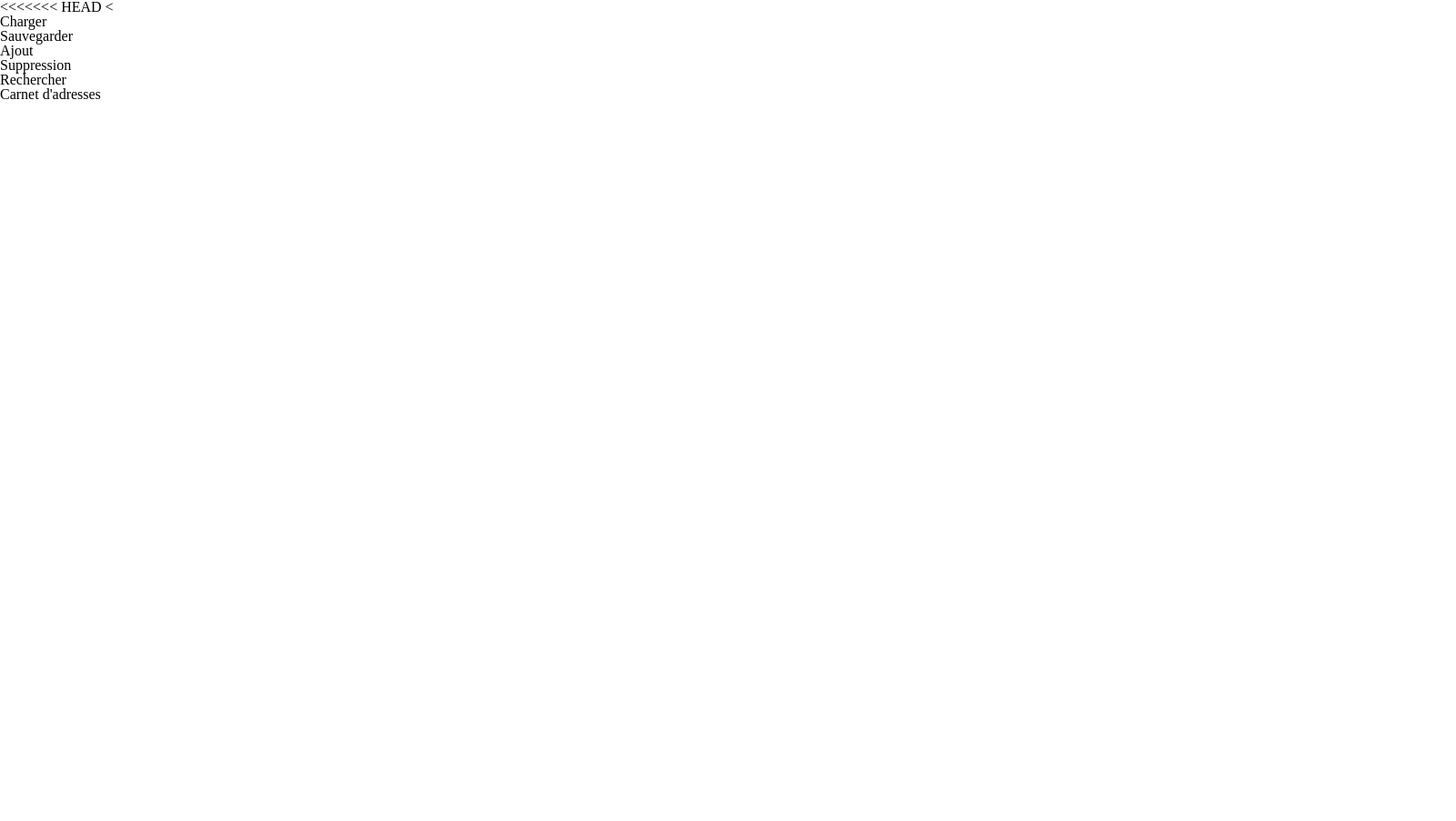
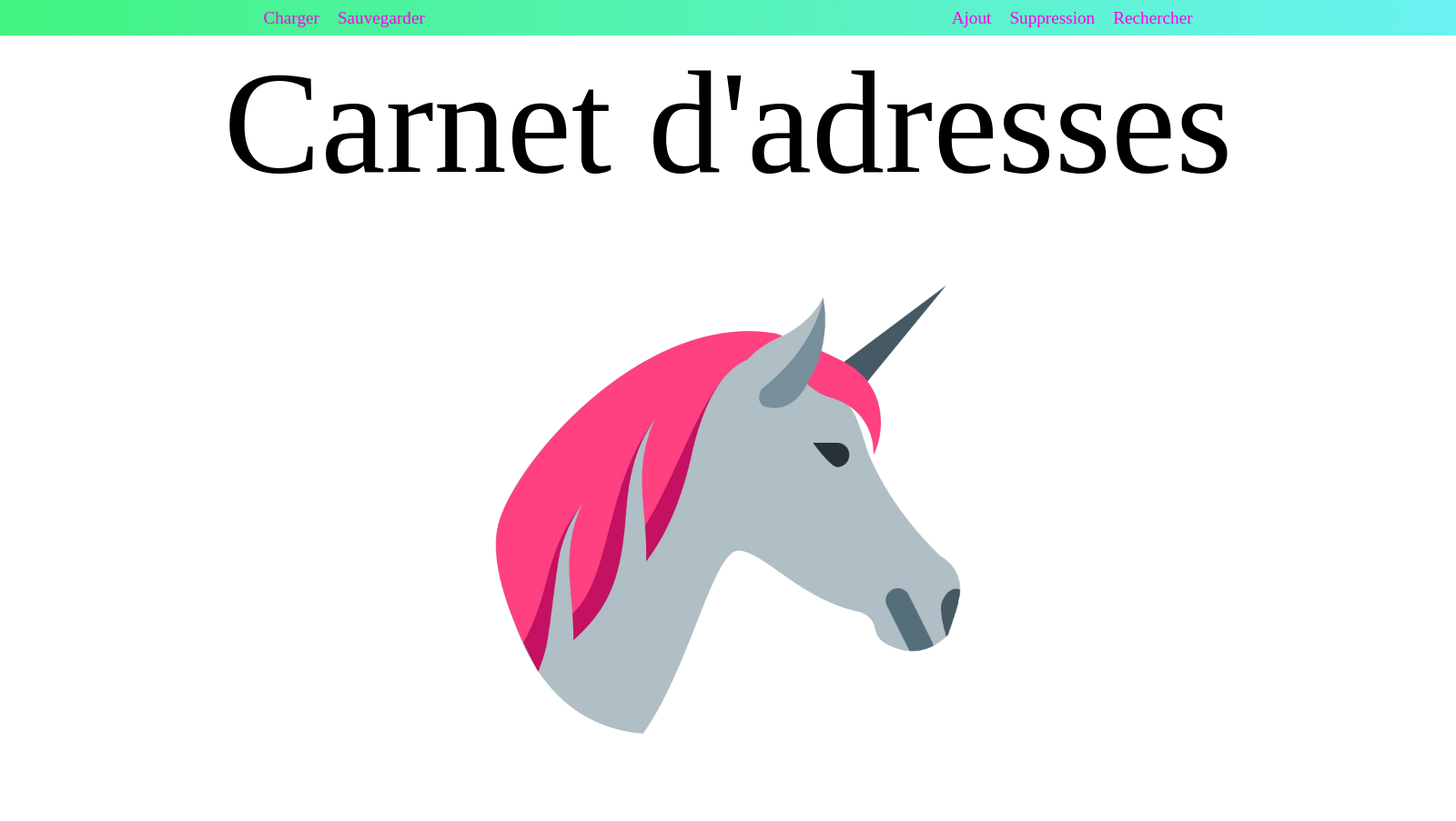
Before and after one commit to GroupBinomeUn/HarmoAlgo_ELECTRON, an Electron app: page index.html in a window 1600 px wide. Shown: the whole page at 91% size. Before the commit the page ends 800 px from the top, so only its background shows below. Drawn offline with Linux system fonts and the light colour scheme.

Commit message:
Modification : Html / Folder / Image

```diff
--- a/index.html
+++ b/index.html
@@ -1,29 +1,31 @@
 <!DOCTYPE html>
 <html>
-<<<<<<< HEAD
 	<head>
 		<meta charset="UTF-8">
 		<title>Address Book</title>
-    <link rel="stylesheet" href="ressources/css/meyerweb.css">
-    <link rel="stylesheet" href="ressources/css/style.css">
-		<
+		<link rel="stylesheet" href="resources/css/meyerweb.css">
+		<link rel="stylesheet" href="resources/css/style.css">
 	</head>
 
 	<header>
-		<nar>
+		<nav>
 		<ul>
-			<li>Charger</li>
-			<li>Sauvegarder</li>
+			<li><a href="#">Charger</a></li>
+			<li><a href="#">Sauvegarder</a></li>
 		</ul>
-			<ul>
-				<li>Ajout</li>
-				<li>Suppression</li>
-				<li>Rechercher</li>
+			<ul class="choices">
+				<li><a href="addPeople.html">Ajout</a></li>
+				<li><a href="deletePeople.html">Suppression</a></li>
+				<li><a href="viewPeoples.html">Rechercher</a></li>
 			</ul>
 		</nav>
 	</header>
 
 	<body>
-		<h3>Carnet d'adresses</h3>
+		<main>
+			<h3>Carnet d'adresses</h3>
+			<!--<img src="resources/img/book.png">-->
+			<img src="resources/img/unicorn.png">
+		</main>
 	</body>
 </html>
--- /dev/null
+++ b/resources/css/meyerweb.css
@@ -0,0 +1,48 @@
+/* http://meyerweb.com/eric/tools/css/reset/
+   v2.0 | 20110126
+   License: none (public domain)
+*/
+
+html, body, div, span, applet, object, iframe,
+h1, h2, h3, h4, h5, h6, p, blockquote, pre,
+a, abbr, acronym, address, big, cite, code,
+del, dfn, em, img, ins, kbd, q, s, samp,
+small, strike, strong, sub, sup, tt, var,
+b, u, i, center,
+dl, dt, dd, ol, ul, li,
+fieldset, form, label, legend,
+table, caption, tbody, tfoot, thead, tr, th, td,
+article, aside, canvas, details, embed,
+figure, figcaption, footer, header, hgroup,
+menu, nav, output, ruby, section, summary,
+time, mark, audio, video {
+	margin: 0;
+	padding: 0;
+	border: 0;
+	font-size: 100%;
+	font: inherit;
+	vertical-align: baseline;
+}
+/* HTML5 display-role reset for older browsers */
+article, aside, details, figcaption, figure,
+footer, header, hgroup, menu, nav, section {
+	display: block;
+}
+body {
+	line-height: 1;
+}
+ol, ul {
+	list-style: none;
+}
+blockquote, q {
+	quotes: none;
+}
+blockquote:before, blockquote:after,
+q:before, q:after {
+	content: '';
+	content: none;
+}
+table {
+	border-collapse: collapse;
+	border-spacing: 0;
+}
--- /dev/null
+++ b/resources/css/style.css
@@ -0,0 +1,58 @@
+html,
+body {
+	width: 100%;
+	min-heigth: 100vh;
+}
+a {
+	text-decoration: none;
+	color: #ff00e9;
+}
+a:hover{
+	font-weight: bold;
+	color: #ca41f4;
+}
+
+/* ---------------*/
+/* --- Header --- */
+/* ---------------*/
+header nav {
+	background: linear-gradient(0.25turn, #41f47f, #6af2f2);
+	width: 100%;
+	display: flex;
+	flex-wrap: wrap;
+	flex-direction: row;
+}
+header ul {
+	margin: auto;
+	display: flex;
+	flex-direction: row;
+}
+
+header li {
+	font-size: 1.2rem;
+	padding: 10px;
+	decoration: none;
+}
+
+/* -------------*/
+/* --- Body --- */
+/* -------------*/
+main {
+	text-align: center;
+	display: flex;
+	flex-wrap: wrap;
+	align-items: center;
+	justify-content: center;
+	text-align: center;
+
+}
+main h3 {
+	margin: auto;
+	padding: 1rem 0 1rem 0;
+	font-size: 10vw;
+}
+main img {
+	width: 40vw;
+	height: auto;
+	padding: 1rem 0 1rem 0;
+}
```
Also changed, not shown: addPeople.html (added, +31 -0 lines), deletePeople.html (added, +31 -0 lines), viewPeoples.html (added, +31 -0 lines), resources/img/book.png (added), resources/img/unicorn.png (added).
